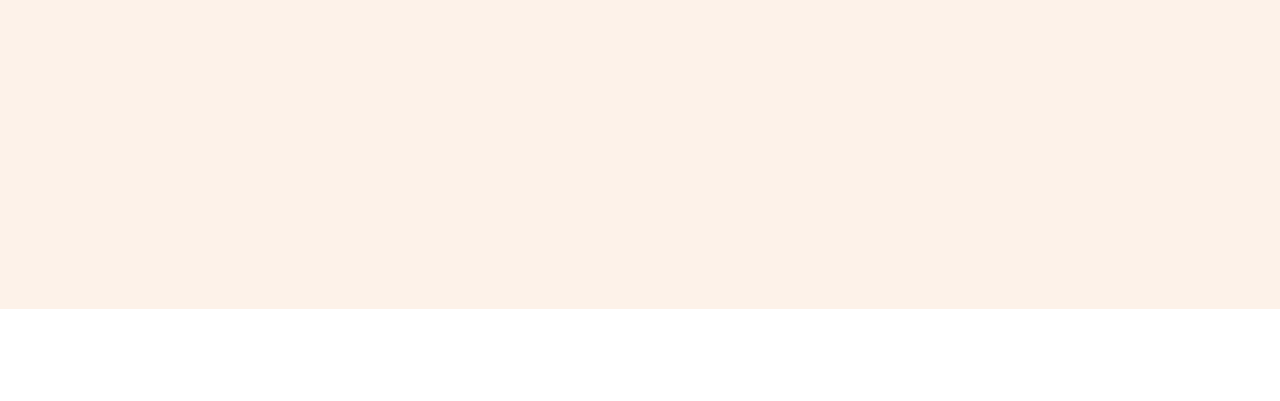
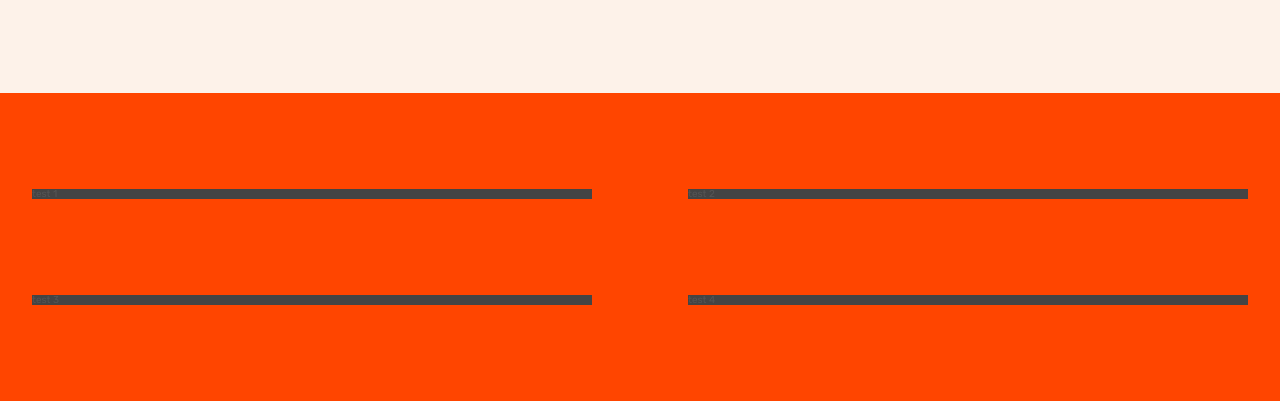
Before and after one commit to Majd-Alhourani98/Omnifood, a plain HTML site: page index.html in a window 1280 px wide. Shown: the part 731-1132 px from the top of the page. Before the commit the page ends 1040 px from the top, so only its background shows below. Drawn offline with Linux system fonts and the light colour scheme.

Commit message:
build reusable grid

```diff
--- a/css/style.css
+++ b/css/style.css
@@ -54,6 +54,33 @@ body {
 /* ********************************************** */
 /*            GENERAL REUSABLE COMPONENT          */
 /* ********************************************** */
+.container {
+  max-width: 135rem;
+  margin: 0 auto;
+  padding: 0 3.2rem;
+}
+
+.grid {
+  display: grid;
+  gap: 9.6rem;
+}
+
+.grid--2-cols {
+  grid-template-columns: repeat(2, 1fr);
+}
+
+.grid--3-cols {
+  grid-template-columns: repeat(3, 1fr);
+}
+
+.grid--4-cols {
+  grid-template-columns: repeat(3, 1fr);
+}
+
+.grid--5-cols {
+  grid-template-columns: repeat(3, 1fr);
+}
+
 .heading-primary {
   font-size: 5.2rem;
   line-height: 1.05;
@@ -152,18 +179,11 @@ body {
 
 .section-hero {
   background-color: #fdf2e9;
-  height: 100vh;
   padding: 4.8rem 0 9.6rem 0;
 }
 
 .hero {
-  max-width: 130rem;
-  margin: 0 auto;
-  padding: 0 3.2rem;
-  display: grid;
-  grid-template-columns: 1fr 1fr;
   align-items: center;
-  gap: 9.6rem;
 }
 
 .hero-description {
@@ -207,3 +227,16 @@ body {
   color: #cf711f;
   font-weight: 700;
 }
+
+/* ********************************************** */
+/*              HOW IT WORKS SECTION              */
+/* ********************************************** */
+
+.section-how {
+  padding: 9.6rem 0;
+  background-color: orangered;
+}
+
+.section-how div div {
+  background-color: #444;
+}
--- a/index.html
+++ b/index.html
@@ -36,7 +36,7 @@
       <!-- HERO SECTION -->
       <section class="section-hero">
         <!-- HERO TEXT -->
-        <div class="hero">
+        <div class="hero container grid grid--2-cols">
           <div class="hero-text-box">
             <h1 class="heading-primary">
               A healthy meal delivered to your door, every single day
@@ -78,6 +78,16 @@
           </div>
         </div>
       </section>
+
+      <!--  HOW IT WORKS SECTION -->
+      <section class="section-how">
+        <div class="grid grid--2-cols container">
+          <div>test 1</div>
+          <div>test 2</div>
+          <div>test 3</div>
+          <div>test 4</div>
+        </div>
+      </section>
     </main>
   </body>
 </html>
```
